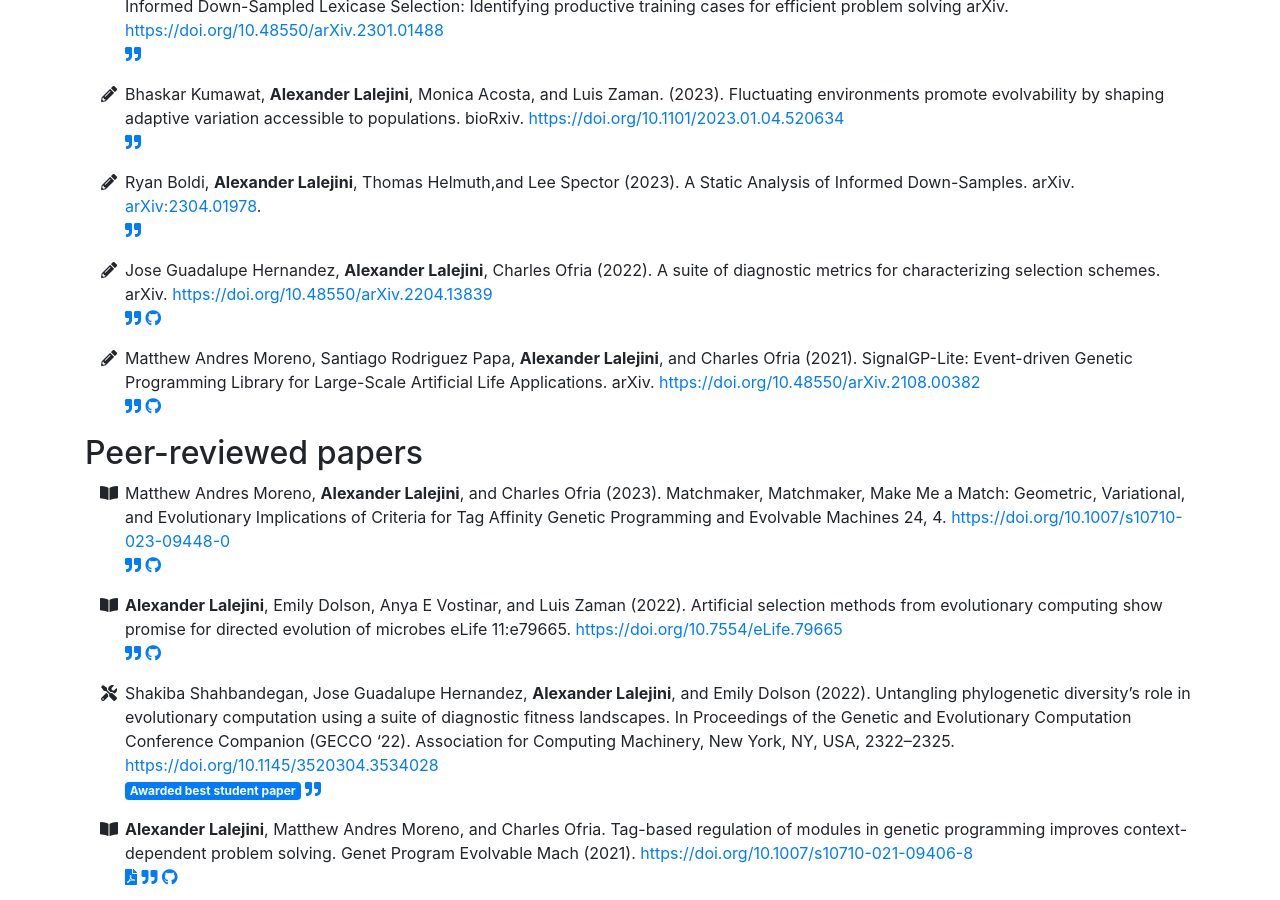
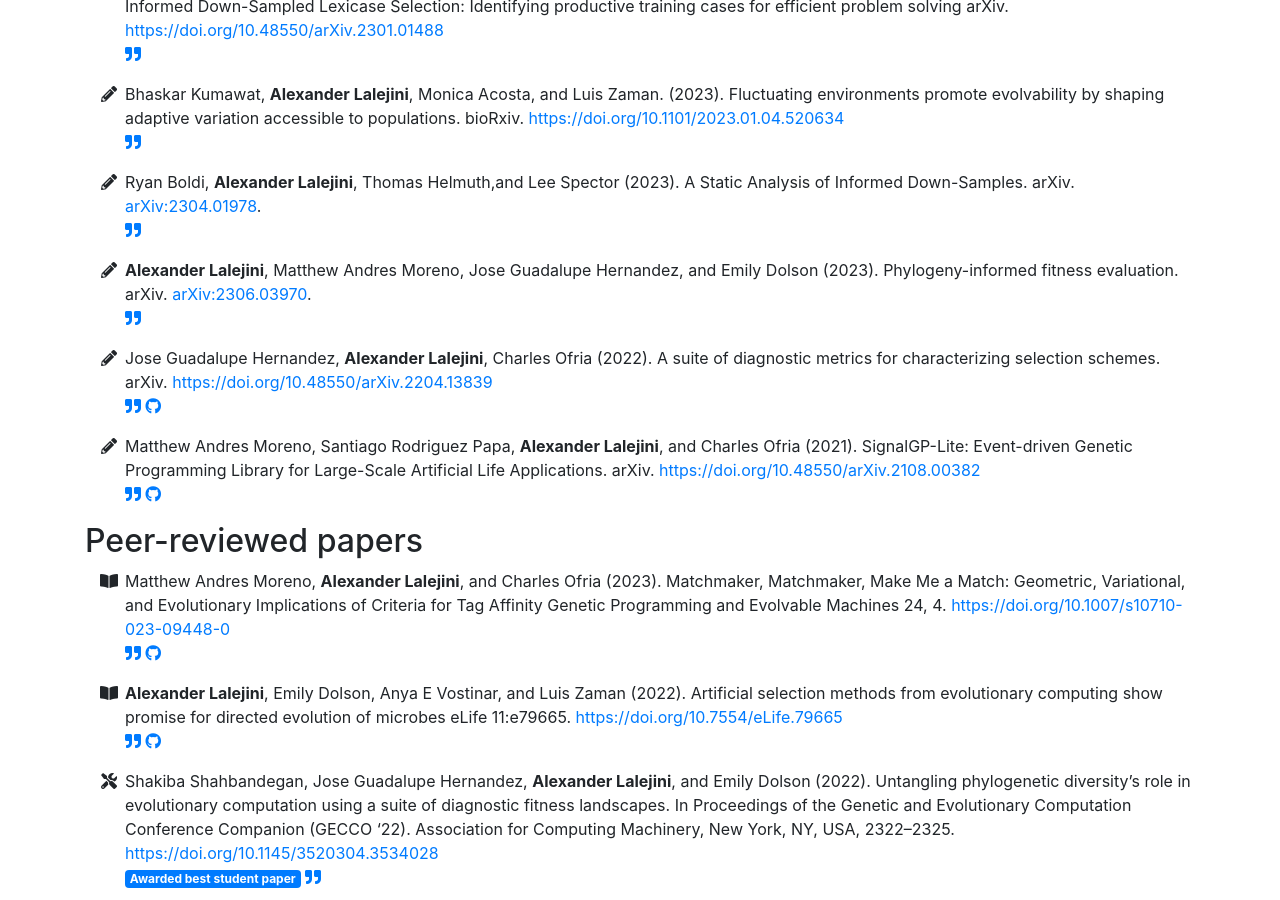
Before and after one commit to amlalejini/amlalejini.github.io, a Jekyll site: the page built from _pages/publications.md, in a window 1280 px wide and 900 px high, scrolled down 810 px. Built offline with Jekyll 4.4.1, drawn with Linux system fonts in a browser that asks for light colours; nearby versions of some CDN libraries.

Commit message:
add gptp 2023 preprint to publications

````diff
--- a/_data/publications.yml
+++ b/_data/publications.yml
@@ -35,6 +35,26 @@ publication_types:
 
 
 publications:
+
+  - citation: |
+      Alexander Lalejini, Matthew Andres Moreno, Jose Guadalupe Hernandez, and Emily Dolson (2023).
+      Phylogeny-informed fitness evaluation.
+      arXiv. [arXiv:2306.03970](https://doi.org/10.48550/arXiv.2306.03970).
+    year: 2023
+    type: pre-pub
+    venue: preprint
+    bibtex_id: lalejini_phylogeny_informed_2023
+    bibtex: |
+      ```
+      @misc{lalejini_phylogeny_informed_2023,
+        title={Phylogeny-informed fitness estimation},
+        author={Alexander Lalejini and Matthew Andres Moreno and Jose Guadalupe Hernandez and Emily Dolson},
+        year={2023},
+        eprint={2306.03970},
+        archivePrefix={arXiv},
+        primaryClass={cs.NE}
+      }
+      ```
 
   - citation: |
       Ryan Boldi, Alexander Lalejini, Thomas Helmuth,and Lee Spector (2023).
````
